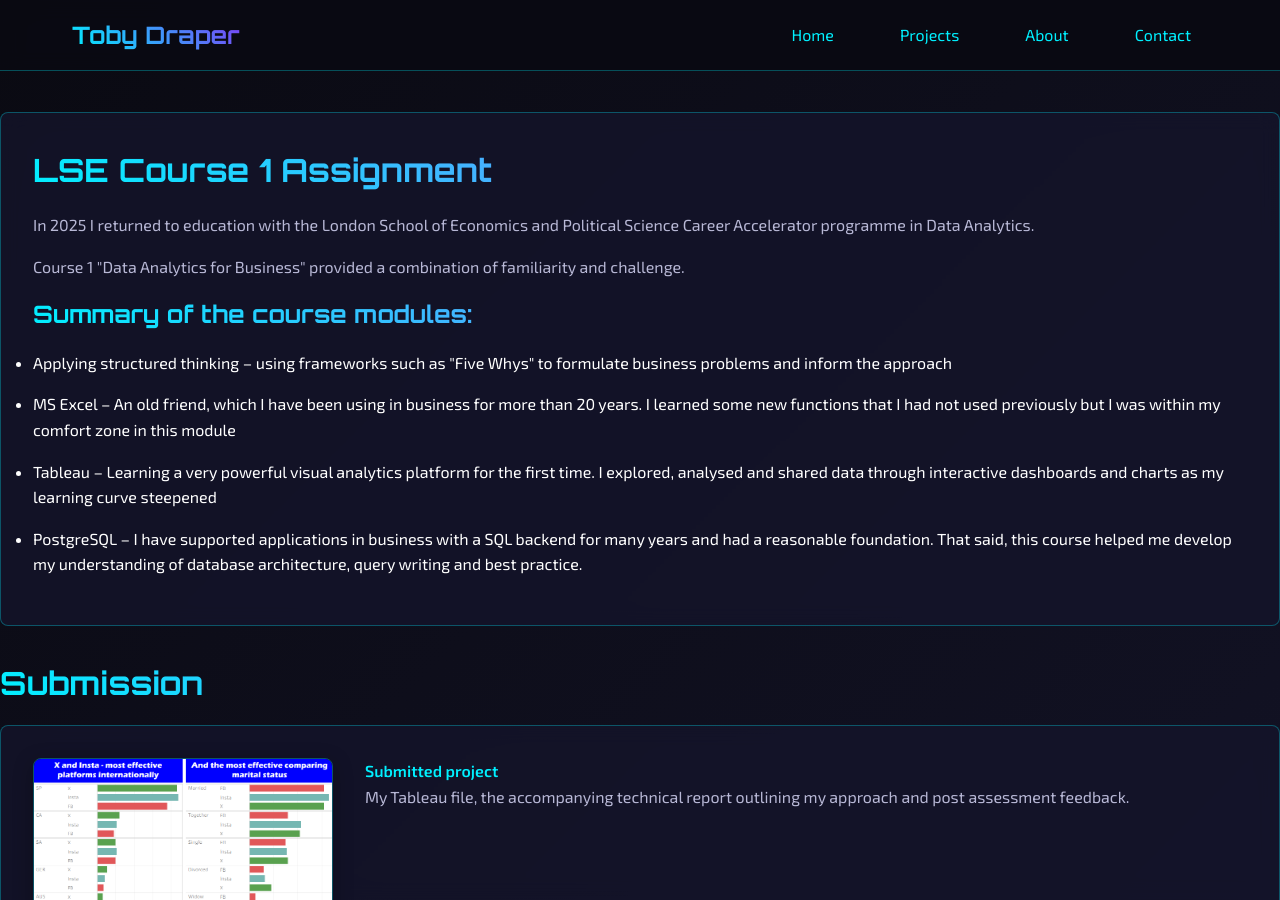
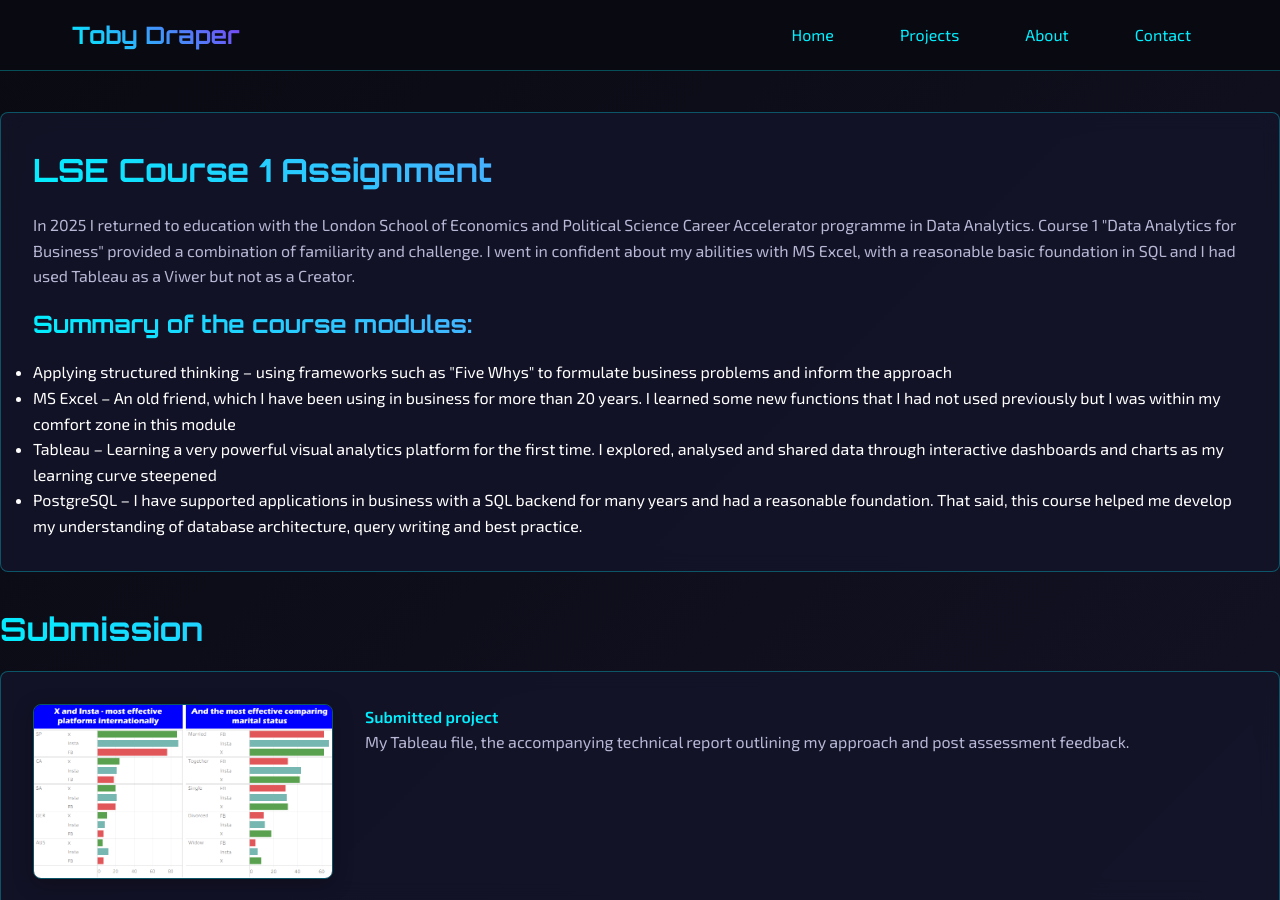
Before and after one commit to drapertoby/portfolio-toby-draper, a Jekyll site: the page built from course1_intro.md, in a window 1280 px wide and 900 px high. Built offline with Jekyll 4.4.1, drawn with Linux system fonts in a browser that asks for light colours.

Commit message:
Update course1_intro.md

```diff
--- a/course1_intro.md
+++ b/course1_intro.md
@@ -7,15 +7,14 @@ permalink: /course1_intro/
 <div class="card">
   <h2>LSE Course 1 Assignment</h2>
   <div class="content">
-    <p>In 2025 I returned to education with the London School of Economics and Political Science Career Accelerator programme in Data Analytics.</p>
-    <p>Course 1 "Data Analytics for Business" provided a combination of familiarity and challenge.</p>
+    <p>In 2025 I returned to education with the London School of Economics and Political Science Career Accelerator programme in Data Analytics. Course 1 "Data Analytics for Business" provided a combination of familiarity and challenge. I went in confident about my abilities with MS Excel, with a reasonable basic foundation in SQL and I had used Tableau as a Viwer but not as a Creator.</p>
 
     <h3>Summary of the course modules:</h3>
     <ul>
-     <p><li>Applying structured thinking – using frameworks such as "Five Whys" to formulate business problems and inform the approach</li></p>
-     <p><li>MS Excel – An old friend, which I have been using in business for more than 20 years. I learned some new functions that I had not used previously but I was within my comfort zone in this module</li></p>
-      <p><li>Tableau – Learning a very powerful visual analytics platform for the first time. I explored, analysed and shared data through interactive dashboards and charts as my learning curve steepened</li></p>
-      <p><li>PostgreSQL – I have supported applications in business with a SQL backend for many years and had a reasonable foundation. That said, this course helped me develop my understanding of database architecture, query writing and best practice.</li></p>
+     <li>Applying structured thinking – using frameworks such as "Five Whys" to formulate business problems and inform the approach</li>
+     <li>MS Excel – An old friend, which I have been using in business for more than 20 years. I learned some new functions that I had not used previously but I was within my comfort zone in this module</li>
+      <li>Tableau – Learning a very powerful visual analytics platform for the first time. I explored, analysed and shared data through interactive dashboards and charts as my learning curve steepened</li>
+      <li>PostgreSQL – I have supported applications in business with a SQL backend for many years and had a reasonable foundation. That said, this course helped me develop my understanding of database architecture, query writing and best practice.</li>
     </ul>
   </div>
 </div>
```
